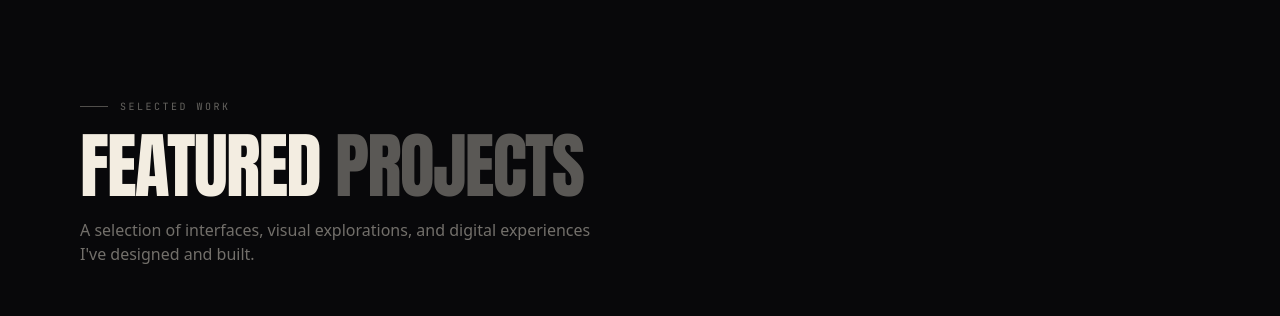
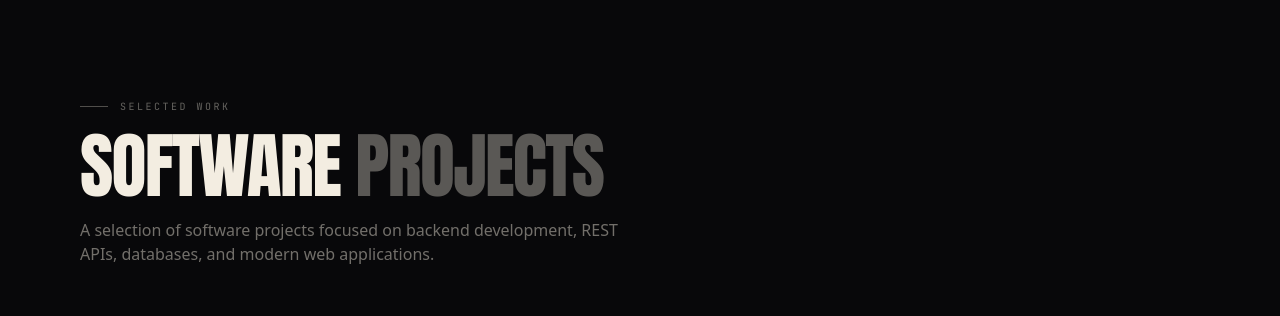
Before and after one commit to logeshnithindev-max/logesh-portfolio, a React (Vite) app: page / in a window 1280 px wide. Shown: the part 2340-2656 px from the top of the page. Built offline with nearby package versions, Linux system fonts and the light colour scheme.

Commit message:
Refactor Process component for software project terminology
Updated terminology from 'project' to 'software project' throughout the component, and modified supporting text to reflect a focus on software projects.

```diff
--- a/src/components/Process.jsx
+++ b/src/components/Process.jsx
@@ -191,7 +191,9 @@ export default function Projects() {
           }}
           className="mb-10 sm:mb-12 md:mb-16"
         >
+
           {/* Eyebrow */}
+
           <div className="flex items-center gap-3 mb-4">
             <span
               className="
@@ -218,7 +220,9 @@ export default function Projects() {
             </span>
           </div>
 
+
           {/* Main title */}
+
           <h2
             className="
               font-display
@@ -238,18 +242,20 @@ export default function Projects() {
               max-w-2xl
             "
           >
-            Featured{" "}
+            Software{" "}
             <span className="text-cream/35">
               Projects
             </span>
           </h2>
 
+
           {/* Supporting text */}
+
           <p
             className="
               mt-4
 
-              max-w-lg
+              max-w-xl
 
               font-sans
 
@@ -261,14 +267,15 @@ export default function Projects() {
               text-cream/45
             "
           >
-            A selection of interfaces, visual explorations,
-            and digital experiences I've designed and built.
+            A selection of software projects focused on
+            backend development, REST APIs, databases,
+            and modern web applications.
           </p>
         </motion.div>
 
 
         {/* =====================================================
-            MASONRY GALLERY
+            PROJECT GALLERY
         ===================================================== */}
 
         <div
@@ -288,12 +295,13 @@ export default function Projects() {
             [column-fill:balance]
           "
         >
+
           {IMAGES.map((src, i) => (
             <motion.button
               key={`${src}-${i}`}
               type="button"
               onClick={() => setActiveIndex(i)}
-              aria-label={`Open project image ${i + 1}`}
+              aria-label={`Open software project ${i + 1}`}
               className="
                 group
                 relative
@@ -350,10 +358,14 @@ export default function Projects() {
                 ease: [0.22, 1, 0.36, 1],
               }}
             >
-              {/* Image */}
+
+              {/* =================================================
+                  PROJECT IMAGE
+              ================================================= */}
+
               <img
                 src={src}
-                alt={`UI/UX project ${i + 1}`}
+                alt={`Software project ${i + 1}`}
                 draggable={false}
                 loading="lazy"
                 className="
@@ -371,8 +383,9 @@ export default function Projects() {
                 "
               />
 
+
               {/* =================================================
-                  OVERLAY
+                  HOVER OVERLAY
               ================================================= */}
 
               <div
@@ -431,7 +444,11 @@ export default function Projects() {
                 </span>
               </div>
 
-              {/* Mobile bottom gradient */}
+
+              {/* =================================================
+                  MOBILE GRADIENT
+              ================================================= */}
+
               <div
                 className="
                   pointer-events-none
@@ -547,13 +564,13 @@ export default function Projects() {
 
 
             {/* ===================================================
-                IMAGE
+                PROJECT IMAGE
             =================================================== */}
 
             <motion.img
               key={activeIndex}
               src={IMAGES[activeIndex]}
-              alt={`Project ${activeIndex + 1}`}
+              alt={`Software project ${activeIndex + 1}`}
               draggable={false}
               className="
                 max-h-[88vh]
@@ -604,8 +621,9 @@ export default function Projects() {
               }}
             />
 
+
             {/* ===================================================
-                MOBILE IMAGE COUNTER
+                IMAGE COUNTER
             =================================================== */}
 
             <div
@@ -635,6 +653,7 @@ export default function Projects() {
               {" / "}
               {String(IMAGES.length).padStart(2, "0")}
             </div>
+
           </motion.div>
         )}
       </AnimatePresence>
```
